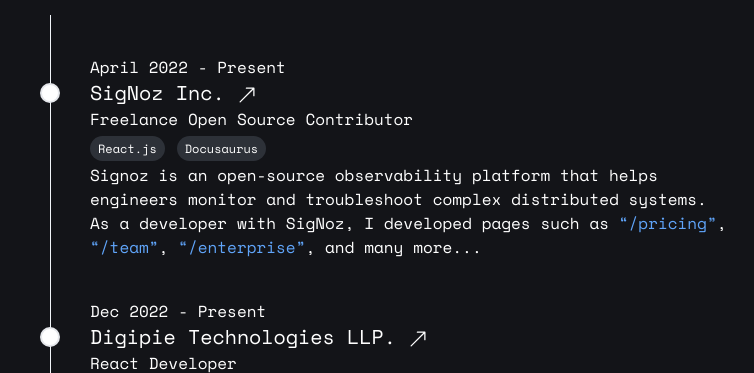
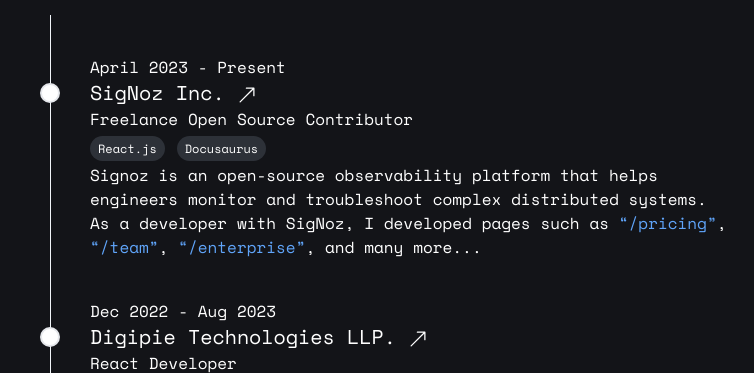
Before and after one commit to akshay-bharadva/akshay-bharadva.github.io, a Next.js app: page /experience in a window 1280 px wide. Shown: the part 213-586 px from the top of the page, without its empty margins (258-1012 px from the left). Built offline with nearby package versions, Linux system fonts and the light colour scheme.

Commit message:
chor: data update

```diff
--- a/src/components/experience.tsx
+++ b/src/components/experience.tsx
@@ -19,7 +19,7 @@
     orgName: "SigNoz Inc.",
     orgHref: "https://signoz.io/",
     position: "Freelance Open Source Contributor",
-    from: "April 2022",
+    from: "April 2023",
     to: "Present",
     desc: (
       <>
@@ -36,7 +36,7 @@
     orgHref: "https://digipie.net/",
     position: "React Developer",
     from: "Dec 2022",
-    to: "Present",
+    to: "Aug 2023",
     desc: (
       <>
         <ul>
```
